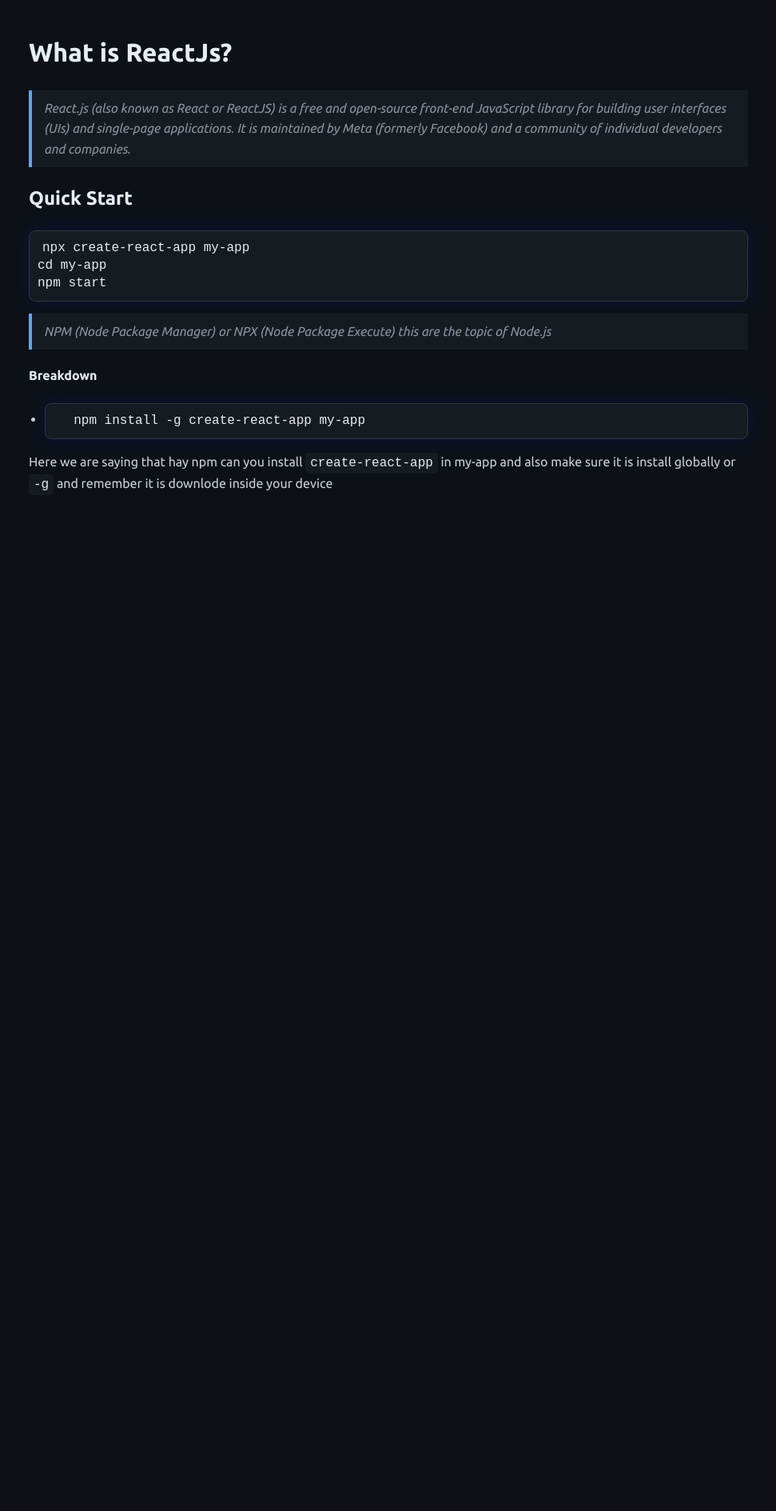
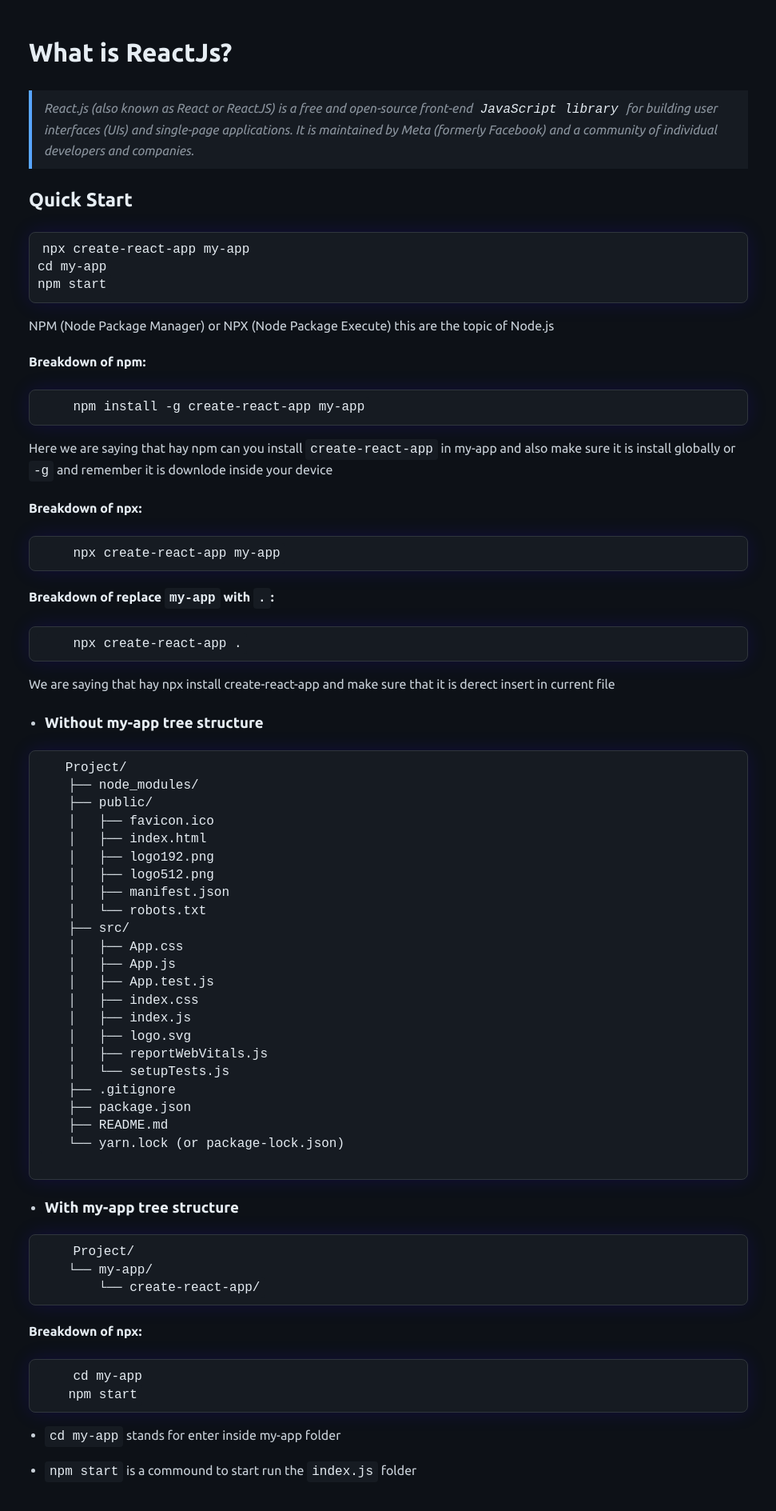
Before and after one commit to octaveweb/reactjs, a Jekyll site: the page built from notes/01_class.md, in a window 1280 px wide. Shown: the whole page at 80% size, without its empty margins (154-1125 px from the left). Built offline with Jekyll 4.4.1, drawn with Linux system fonts in a browser that asks for light colours; our own code applies the rules of GitHub Pages for plain Markdown files; before the commit the page ends 900 px from its top, so only the background shows below that.

Commit message:
class_01

````diff
--- a/notes/01_class.md
+++ b/notes/01_class.md
@@ -1,20 +1,83 @@
 # What is ReactJs?
 
-> React.js (also known as React or ReactJS) is a free and open-source front-end JavaScript library for building user interfaces (UIs) and single-page applications. It is maintained by Meta (formerly Facebook) and a community of individual developers and companies.
+> React.js (also known as React or ReactJS) is a free and open-source front-end `JavaScript library` for building user interfaces (UIs) and single-page applications. It is maintained by Meta (formerly Facebook) and a community of individual developers and companies.
 
 ## Quick Start
+
 ```base
 npx create-react-app my-app
 cd my-app
 npm start
 ```
 
-> NPM (Node Package Manager) or NPX (Node Package Execute) this are the topic of Node.js
+NPM (Node Package Manager) or NPX (Node Package Execute) this are the topic of Node.js
 
-#### Breakdown
+#### Breakdown of npm:
 
-- ```base
+```base
     npm install -g create-react-app my-app
-    ```
+```
 
 Here we are saying that hay npm can you install `create-react-app` in my-app and also make sure it is install globally or `-g` and remember it is downlode inside your device
+
+
+#### Breakdown of npx:
+
+```base
+    npx create-react-app my-app
+```
+
+#### Breakdown of replace `my-app` with `.`:
+
+```base
+    npx create-react-app .
+```
+
+We are saying that hay npx install create-react-app and make sure that it is derect insert in current file
+
+* ### Without my-app tree structure
+
+```tree
+   Project/
+    ├── node_modules/
+    ├── public/
+    │   ├── favicon.ico
+    │   ├── index.html
+    │   ├── logo192.png
+    │   ├── logo512.png
+    │   ├── manifest.json
+    │   └── robots.txt
+    ├── src/
+    │   ├── App.css
+    │   ├── App.js
+    │   ├── App.test.js
+    │   ├── index.css
+    │   ├── index.js
+    │   ├── logo.svg
+    │   ├── reportWebVitals.js
+    │   └── setupTests.js
+    ├── .gitignore
+    ├── package.json
+    ├── README.md
+    └── yarn.lock (or package-lock.json)
+
+```
+
+* ### With my-app tree structure
+
+```tree
+    Project/
+    └── my-app/
+        └── create-react-app/
+```
+
+#### Breakdown of npx:
+
+```base
+    cd my-app
+    npm start
+```
+
+- `cd my-app` stands for enter inside my-app folder
+
+- `npm start` is a commound to start run the `index.js` folder
````
